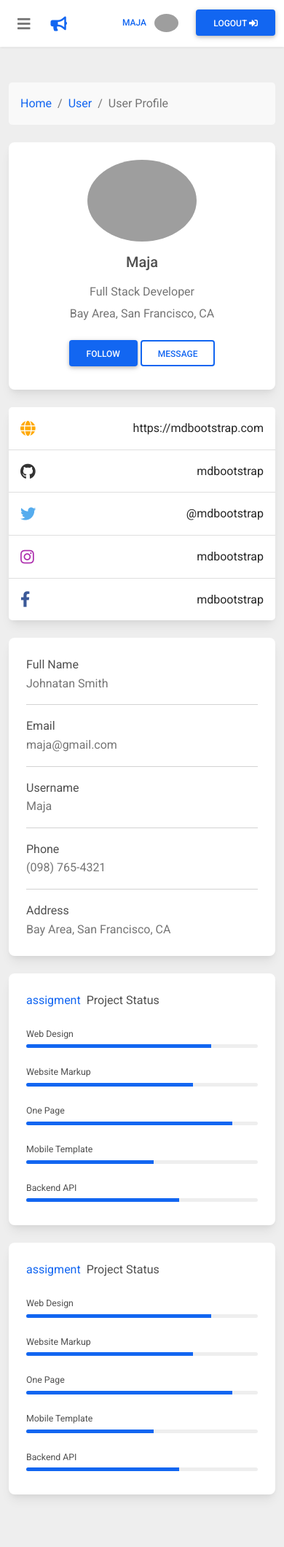
After one commit to BartekAndree/events-website-PythonFlask, a Flask app: page /profile in a window 390 px wide. The commit adds this page. Shown: the whole page at 73% size. Run offline with Flask 2, Linux system fonts and the light colour scheme; a user stored in the database is signed in; grey boxes are pictures that could not be loaded.

Commit message:
Add files via upload

```diff
--- a/program/routes.py
+++ b/program/routes.py
@@ -10,6 +10,12 @@ from flask_login import login_user, logout_user, login_required, current_user
 def home_page():
     return render_template('home_page.html')
 
+@app.route('/profile')
+@login_required
+def profile_page():
+
+    return render_template('profile_page.html')
+
 @app.route('/events_list', methods=['GET', 'POST'])
 def events_list():
     events = Event.query.order_by(Event.date_start).all()
@@ -21,7 +27,7 @@ def event_page(event_id):
     comments = Comment.query.filter_by(event_id=event_id).order_by(Comment.date_posted).all()
     form = AddCommentForm()
     if form.validate_on_submit():
-        new_comment = Comment(content=form.comment.data, event_id=event_id, author_id=current_user.id)
+        new_comment = Comment(content=form.comment.data, author_of_comment=current_user, event_id=event_id)
         db.session.add(new_comment)
         db.session.commit()
         flash('Your comment has been added!', category='success')
@@ -44,7 +50,7 @@ def add_event():
                         date_end=form.date_end.data,
                         google_link=form.google_link.data,
                         photo_link=form.photo_link.data,
-                        owner = current_user.id)
+                        owner_of_event = current_user)
         db.session.add(new_event)
         db.session.commit()
         flash(f"Event {new_event.event_name} created successfully!", category='success')
--- a/program/templates/base.html
+++ b/program/templates/base.html
@@ -62,12 +62,12 @@
         <!-- Right elements -->
         {% if current_user.is_authenticated %}
         <div class="d-flex align-items-center">
-          <a href="#">
+          <a href="{{ url_for('profile_page') }}">
             <button type="button" class="btn btn-link px-3 mb-1" aria-controls="#picker-editor">
               {{ current_user.username }}
               <!-- <i class="fas fa-user-edit"></i> -->
               <img
-                src="https://mdbcdn.b-cdn.net/img/Photos/Avatars/img%20({{ current_user.id }}).webp"
+                src="https://mdbootstrap.com/img/Photos/Avatars/img%20({{ current_user.id }}).jpg"
                 class="rounded-circle mx-2"
                 height="25"
                 alt="Profile avatar"
--- /dev/null
+++ b/program/templates/profile_page.html
@@ -0,0 +1,182 @@
+{% extends 'base.html' %}
+{% block requirements %}
+{% endblock %}
+{% block content %}
+<section style="background-color: #eee;">
+    <div class="container py-5">
+      <div class="row">
+        <div class="col">
+          <nav aria-label="breadcrumb" class="bg-light rounded-3 p-3 mb-4">
+            <ol class="breadcrumb mb-0">
+              <li class="breadcrumb-item"><a href="{{ url_for('home_page') }}">Home</a></li>
+              <li class="breadcrumb-item"><a href="#">User</a></li>
+              <li class="breadcrumb-item active" aria-current="page">User Profile</li>
+            </ol>
+          </nav>
+        </div>
+      </div>
+
+      <div class="row">
+        <div class="col-lg-4">
+          <div class="card mb-4">
+            <div class="card-body text-center">
+              <img src="https://mdbootstrap.com/img/Photos/Avatars/img%20({{ current_user.id }}).jpg" alt="avatar"
+                class="rounded-circle img-fluid" style="width: 150px;">
+              <h5 class="my-3">{{ current_user.username }}</h5>
+              <p class="text-muted mb-1">Full Stack Developer</p>
+              <p class="text-muted mb-4">Bay Area, San Francisco, CA</p>
+              <div class="d-flex justify-content-center mb-2">
+                <button type="button" class="btn btn-primary">Follow</button>
+                <button type="button" class="btn btn-outline-primary ms-1">Message</button>
+              </div>
+            </div>
+          </div>
+          <div class="card mb-4 mb-lg-0">
+            <div class="card-body p-0">
+              <ul class="list-group list-group-flush rounded-3">
+                <li class="list-group-item d-flex justify-content-between align-items-center p-3">
+                  <i class="fas fa-globe fa-lg text-warning"></i>
+                  <p class="mb-0">https://mdbootstrap.com</p>
+                </li>
+                <li class="list-group-item d-flex justify-content-between align-items-center p-3">
+                  <i class="fab fa-github fa-lg" style="color: #333333;"></i>
+                  <p class="mb-0">mdbootstrap</p>
+                </li>
+                <li class="list-group-item d-flex justify-content-between align-items-center p-3">
+                  <i class="fab fa-twitter fa-lg" style="color: #55acee;"></i>
+                  <p class="mb-0">@mdbootstrap</p>
+                </li>
+                <li class="list-group-item d-flex justify-content-between align-items-center p-3">
+                  <i class="fab fa-instagram fa-lg" style="color: #ac2bac;"></i>
+                  <p class="mb-0">mdbootstrap</p>
+                </li>
+                <li class="list-group-item d-flex justify-content-between align-items-center p-3">
+                  <i class="fab fa-facebook-f fa-lg" style="color: #3b5998;"></i>
+                  <p class="mb-0">mdbootstrap</p>
+                </li>
+              </ul>
+            </div>
+          </div>
+        </div>
+        <div class="col-lg-8">
+          <div class="card mb-4">
+            <div class="card-body">
+              <div class="row">
+                <div class="col-sm-3">
+                  <p class="mb-0">Full Name</p>
+                </div>
+                <div class="col-sm-9">
+                  <p class="text-muted mb-0">Johnatan Smith</p>
+                </div>
+              </div>
+              <hr>
+              <div class="row">
+                <div class="col-sm-3">
+                  <p class="mb-0">Email</p>
+                </div>
+                <div class="col-sm-9">
+                  <p class="text-muted mb-0">{{ current_user.email_address }}</p>
+                </div>
+              </div>
+              <hr>
+              <div class="row">
+                <div class="col-sm-3">
+                  <p class="mb-0">Username</p>
+                </div>
+                <div class="col-sm-9">
+                  <p class="text-muted mb-0">{{ current_user.username }}</p>
+                </div>
+              </div>
+              <hr>
+              <div class="row">
+                <div class="col-sm-3">
+                  <p class="mb-0">Phone</p>
+                </div>
+                <div class="col-sm-9">
+                  <p class="text-muted mb-0">(098) 765-4321</p>
+                </div>
+              </div>
+              <hr>
+              <div class="row">
+                <div class="col-sm-3">
+                  <p class="mb-0">Address</p>
+                </div>
+                <div class="col-sm-9">
+                  <p class="text-muted mb-0">Bay Area, San Francisco, CA</p>
+                </div>
+              </div>
+            </div>
+          </div>
+          <div class="row">
+            <div class="col-md-6">
+              <div class="card mb-4 mb-md-0">
+                <div class="card-body">
+                  <p class="mb-4"><span class="text-primary font-italic me-1">assigment</span> Project Status
+                  </p>
+                  <p class="mb-1" style="font-size: .77rem;">Web Design</p>
+                  <div class="progress rounded" style="height: 5px;">
+                    <div class="progress-bar" role="progressbar" style="width: 80%" aria-valuenow="80"
+                      aria-valuemin="0" aria-valuemax="100"></div>
+                  </div>
+                  <p class="mt-4 mb-1" style="font-size: .77rem;">Website Markup</p>
+                  <div class="progress rounded" style="height: 5px;">
+                    <div class="progress-bar" role="progressbar" style="width: 72%" aria-valuenow="72"
+                      aria-valuemin="0" aria-valuemax="100"></div>
+                  </div>
+                  <p class="mt-4 mb-1" style="font-size: .77rem;">One Page</p>
+                  <div class="progress rounded" style="height: 5px;">
+                    <div class="progress-bar" role="progressbar" style="width: 89%" aria-valuenow="89"
+                      aria-valuemin="0" aria-valuemax="100"></div>
+                  </div>
+                  <p class="mt-4 mb-1" style="font-size: .77rem;">Mobile Template</p>
+                  <div class="progress rounded" style="height: 5px;">
+                    <div class="progress-bar" role="progressbar" style="width: 55%" aria-valuenow="55"
+                      aria-valuemin="0" aria-valuemax="100"></div>
+                  </div>
+                  <p class="mt-4 mb-1" style="font-size: .77rem;">Backend API</p>
+                  <div class="progress rounded mb-2" style="height: 5px;">
+                    <div class="progress-bar" role="progressbar" style="width: 66%" aria-valuenow="66"
+                      aria-valuemin="0" aria-valuemax="100"></div>
+                  </div>
+                </div>
+              </div>
+            </div>
+            <div class="col-md-6">
+              <div class="card mb-4 mb-md-0">
+                <div class="card-body">
+                  <p class="mb-4"><span class="text-primary font-italic me-1">assigment</span> Project Status
+                  </p>
+                  <p class="mb-1" style="font-size: .77rem;">Web Design</p>
+                  <div class="progress rounded" style="height: 5px;">
+                    <div class="progress-bar" role="progressbar" style="width: 80%" aria-valuenow="80"
+                      aria-valuemin="0" aria-valuemax="100"></div>
+                  </div>
+                  <p class="mt-4 mb-1" style="font-size: .77rem;">Website Markup</p>
+                  <div class="progress rounded" style="height: 5px;">
+                    <div class="progress-bar" role="progressbar" style="width: 72%" aria-valuenow="72"
+                      aria-valuemin="0" aria-valuemax="100"></div>
+                  </div>
+                  <p class="mt-4 mb-1" style="font-size: .77rem;">One Page</p>
+                  <div class="progress rounded" style="height: 5px;">
+                    <div class="progress-bar" role="progressbar" style="width: 89%" aria-valuenow="89"
+                      aria-valuemin="0" aria-valuemax="100"></div>
+                  </div>
+                  <p class="mt-4 mb-1" style="font-size: .77rem;">Mobile Template</p>
+                  <div class="progress rounded" style="height: 5px;">
+                    <div class="progress-bar" role="progressbar" style="width: 55%" aria-valuenow="55"
+                      aria-valuemin="0" aria-valuemax="100"></div>
+                  </div>
+                  <p class="mt-4 mb-1" style="font-size: .77rem;">Backend API</p>
+                  <div class="progress rounded mb-2" style="height: 5px;">
+                    <div class="progress-bar" role="progressbar" style="width: 66%" aria-valuenow="66"
+                      aria-valuemin="0" aria-valuemax="100"></div>
+                  </div>
+                </div>
+              </div>
+            </div>
+          </div>
+        </div>
+      </div>
+    </div>
+  </section>
+{% endblock %}
```
Also changed, not shown: program/models.py (+8 -2 lines), program/templates/event_page.html (+4 -4 lines), program/database.db.
